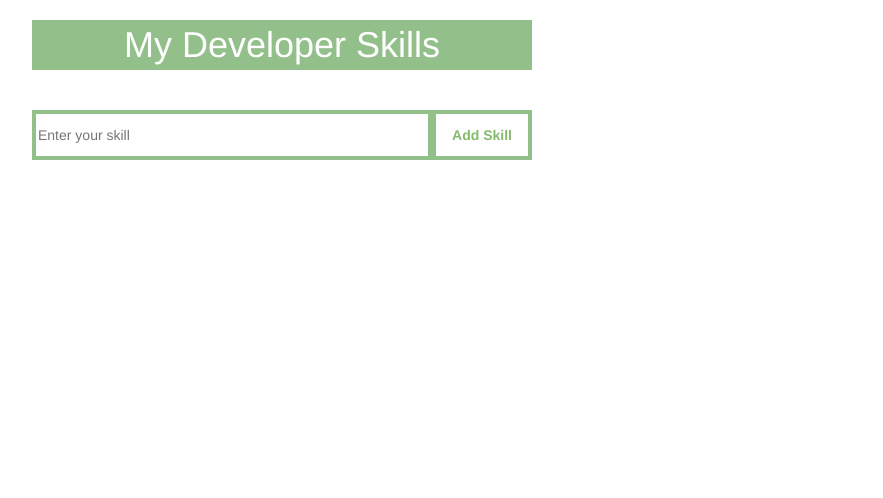
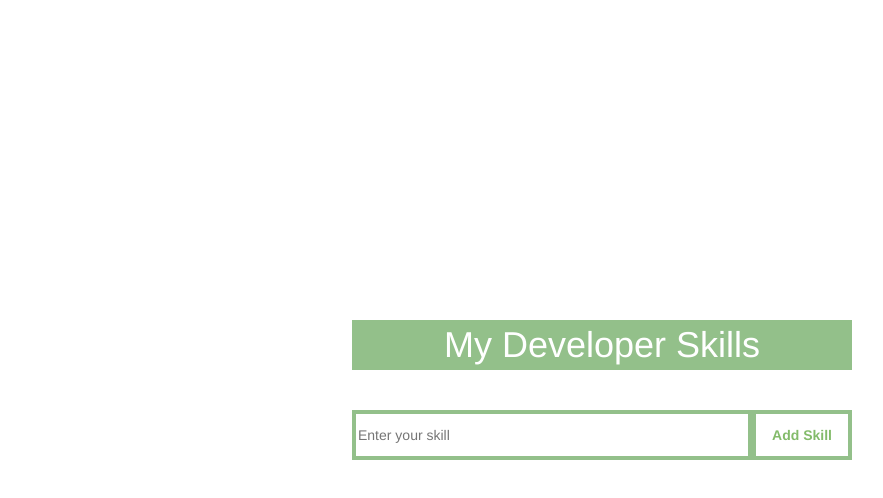
Before and after one commit to coronadv/my-dev-skills-lab, a plain HTML site: page index.html in a window 1280 px wide. Shown: the whole page, without its empty margins (38-921 px from the left). Drawn offline with nearby package versions, Linux system fonts and the light colour scheme.

Commit message:
centered content

```diff
--- a/css/main.css
+++ b/css/main.css
@@ -2,10 +2,14 @@
     box-sizing: border-box;
 }
 
-main {
+body {
     display: flex;
     justify-content: center;
     align-items: center;
+}
+
+main {
+    margin-top: 300px;
 }
 
   .main-title {
```
